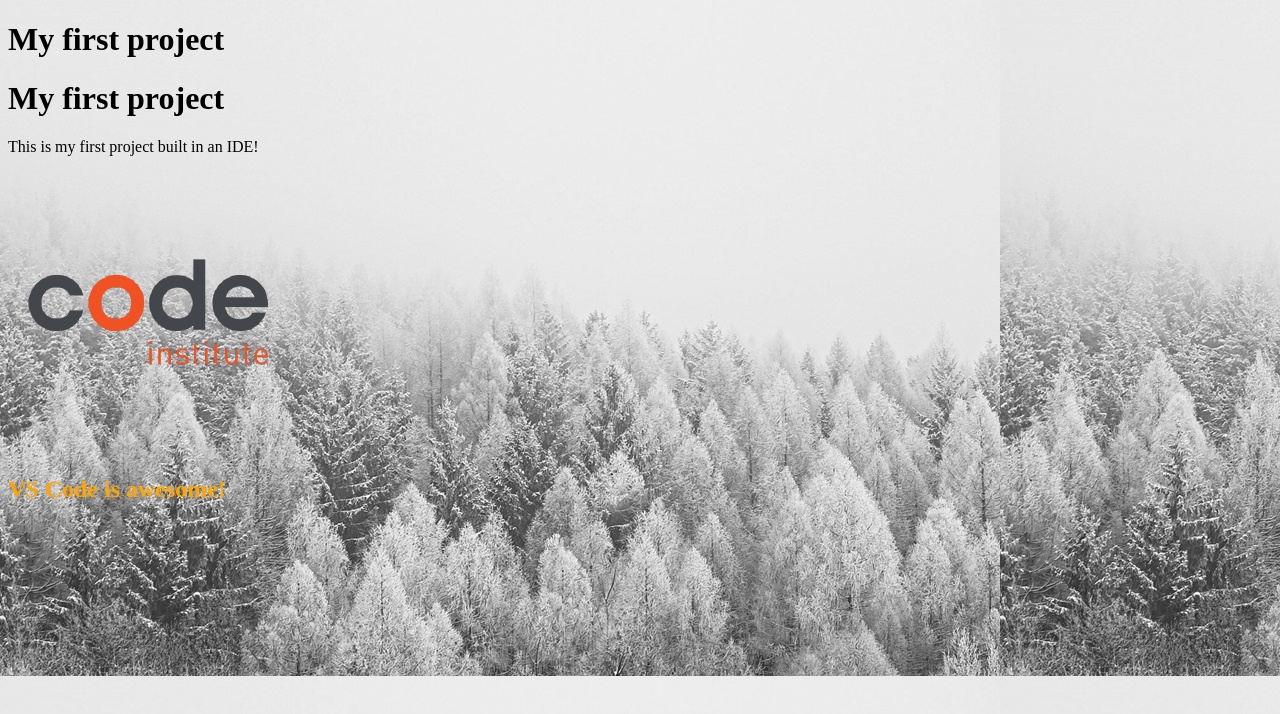
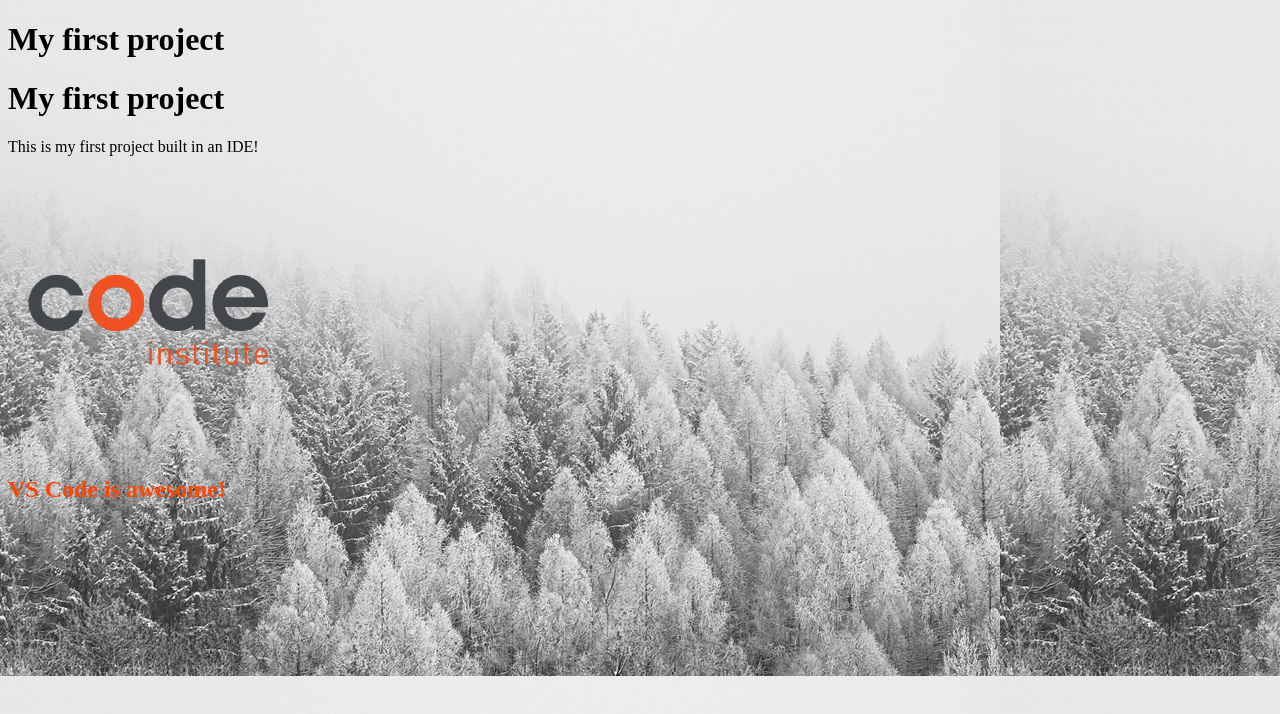
Before and after one commit to PDennise/my-first-project, a plain HTML site: page index.html in a window 1280 px wide. Drawn offline with Linux system fonts and the light colour scheme.

Commit message:
Add subheading to index.html and update heading styles in styles.css

```diff
--- a/assets/css/styles.css
+++ b/assets/css/styles.css
@@ -4,5 +4,5 @@ body {
 }
 
 h2 {
-    color: orange;
+    color: orangered;
 }
```
